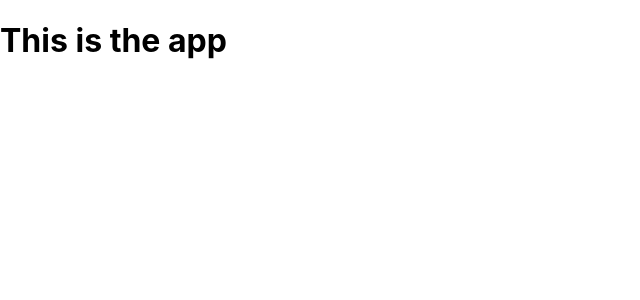
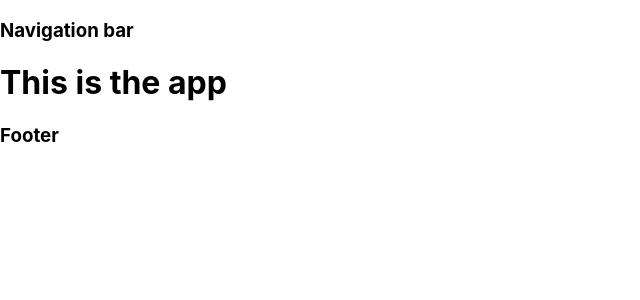
Before and after one commit to fuzzy-lemur/hmdb, a React (Create React App) app: page / in a window 1280 px wide. Shown: the top 300 px of the page, without its empty margins (0-640 px from the left). Built offline with nearby package versions, Linux system fonts and the light colour scheme.

Commit message:
add placeholders

```diff
--- a/src/App.js
+++ b/src/App.js
@@ -1,7 +1,12 @@
+import Navbar from './components/Navbar';
+import Footer from './components/Footer';
+
 function App() {
   return (
     <div className='App'>
+      <Navbar />
       <h1>This is the app</h1>
+      <Footer />
     </div>
   );
 }
--- /dev/null
+++ b/src/components/Footer.js
@@ -0,0 +1,9 @@
+function Footer() {
+  return (
+    <div className='footer'>
+      <h3>Footer</h3>
+    </div>
+  );
+}
+
+export default Footer;
--- /dev/null
+++ b/src/components/Navbar.js
@@ -0,0 +1,9 @@
+function Navbar() {
+  return (
+    <div className='navbar'>
+      <h3>Navigation bar</h3>
+    </div>
+  );
+}
+
+export default Navbar;
```
Also changed, not shown: src/components/DetailsPage.js (added, +9 -0 lines), src/components/SearchPage.js (added, +9 -0 lines).
